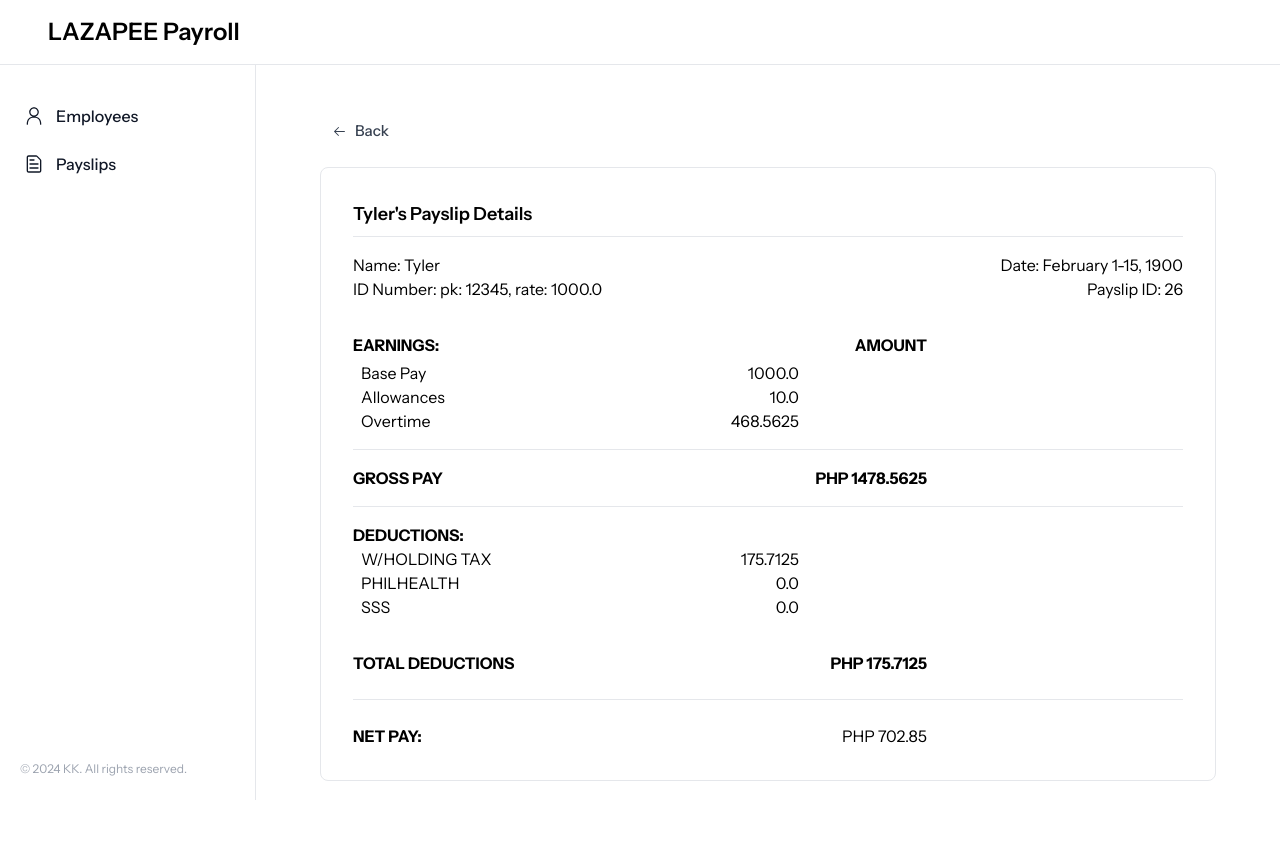
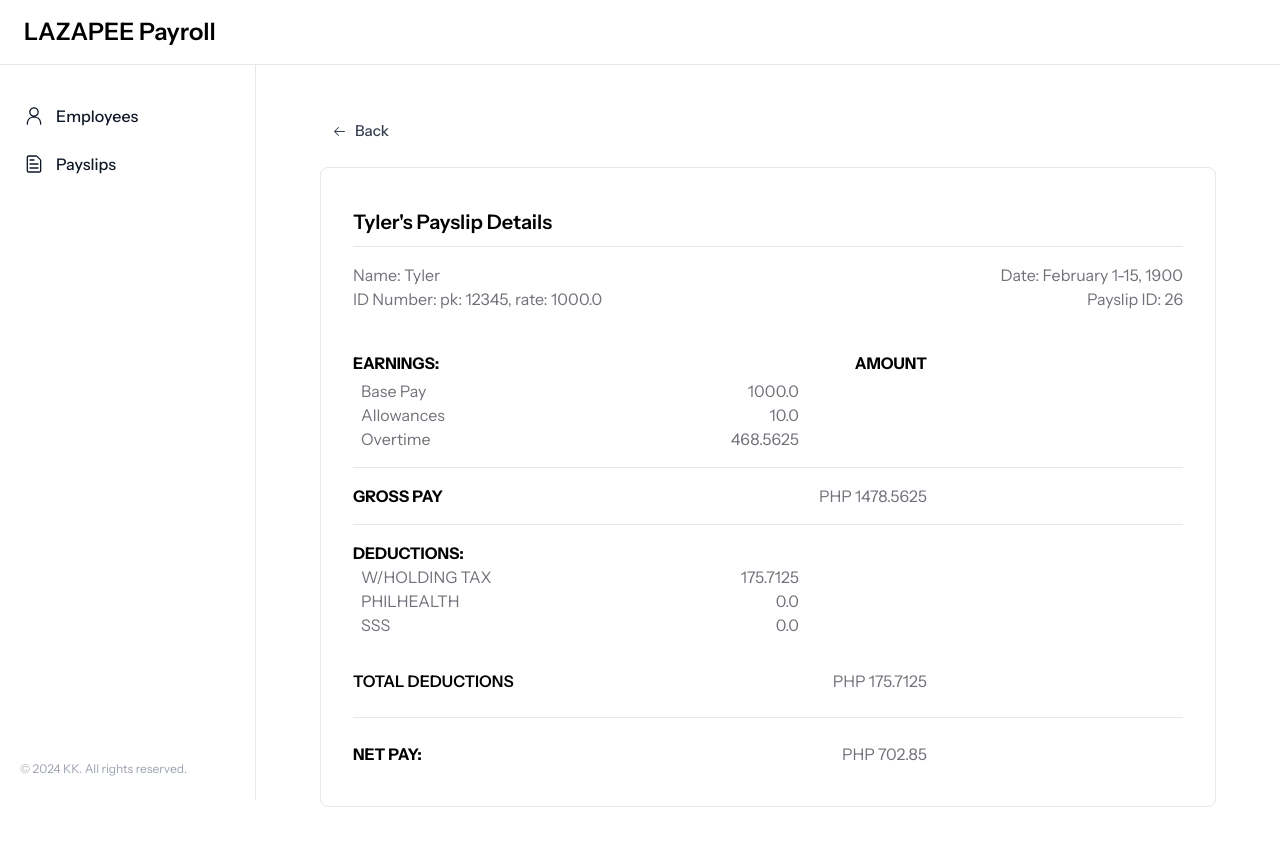
Before and after one commit to kirpnlbr/Final-Project, a Django app: page /view_payslip/26/ in a window 1280 px wide. Before the commit the page ends 800 px from the top, so only its background shows below. Run offline with Django 5.2, Linux system fonts and the light colour scheme; data comes from the database, SQL or seed files in the repository; some libraries are stand-ins or nearby versions.

Commit message:
fix: tweak payroll styles

```diff
--- a/Lazapee/payroll_app/templates/payroll_app/base.html
+++ b/Lazapee/payroll_app/templates/payroll_app/base.html
@@ -46,16 +46,6 @@
             <!-- Lazapee -->
             <div class="flex items-center justify-start rtl:justify-end h-full">
                <a href="/" class="flex ms-1 md:me-24 items-center">
-                  <svg width="24" height="24" viewBox="0 0 24 24" fill="none" xmlns="http://www.w3.org/2000/svg">
-                     <path d="M3 2652.5V1562L1422.5 2328V3510.5L3 2652.5Z" fill="#F4057E" />
-                     <path d="M2842 2650.9V1559L1422 2327.99V3510L2842 2650.9Z" fill="#FEFFFF" />
-                     <path fill-rule="evenodd" clip-rule="evenodd"
-                        d="M723.521 1144.53C726.401 1148.09 1023.68 1514.98 1405.5 1548C1822.69 1584.08 2142.48 1176.07 2152.75 1162.83L2845 1561.49L1422 2327.49L0 1561.49L723.521 1144.53Z"
-                        fill="#F17302" />
-                     <path
-                        d="M1455.95 167.5C942.947 156.846 727 1151.5 727 1151.5L557 1243C557 1243 754.357 -18.1988 1455.95 0.199351C2144.86 18.2647 2288 1243 2288 1243L2153.61 1168.12C2153.61 1168.12 1960.23 177.973 1455.95 167.5Z"
-                        fill="#F17302" />
-                  </svg>
                   <span class="ml-2 text-xl font-semibold sm:text-2xl whitespace-nowrap">LAZAPEE Payroll</span>
                </a>
             </div>
--- a/Lazapee/payroll_app/templates/payroll_app/view_payslip.html
+++ b/Lazapee/payroll_app/templates/payroll_app/view_payslip.html
@@ -17,12 +17,12 @@
 </div>
 
 <!-- Payslip table -->
-<div class="rounded-lg border border-gray-200 p-8">
+<div class="rounded-lg border border-gray-200 px-8 py-10">
     <!-- Title -->
-    <span class="text-lg font-semibold">{{ payslip.id_number.name }}'s Payslip Details</span>
-    <hr class="mt-2" />
+    <span class="text-xl font-semibold">{{ payslip.id_number.name }}'s Payslip Details</span>
+    <hr class="mt-2.5" />
     <!-- Employee Details -->
-    <div class="flex flex-row justify-between mt-4">
+    <div class="flex flex-row justify-between mt-4 text-[#71717A]">
         <div>
             <p>Name: {{ payslip.id_number.name }}</p>
         </div>
@@ -30,7 +30,7 @@
             <p>Date: {{ payslip.month|title }} {{ payslip.date_range }}, {{ payslip.year }}</p>
         </div>
     </div>
-    <div class="flex flex-row justify-between mb-8">
+    <div class="flex flex-row justify-between mb-10 text-[#71717A]">
         <div>
             <p>ID Number: {{ payslip.id_number }}</p>
         </div>
@@ -48,7 +48,7 @@
         </div>
     </div>
     <!-- Base Pay -->
-    <div class="flex flex-row justify-between">
+    <div class="flex flex-row justify-between text-[#71717A]">
         <div>
             <h3 class="ml-2">Base Pay</h3>
         </div>
@@ -57,7 +57,7 @@
         </div>
     </div>
     <!-- Allowances -->
-    <div class="flex flex-row justify-between">
+    <div class="flex flex-row justify-between text-[#71717A]">
         <div>
             <h3 class="ml-2">Allowances</h3>
         </div>
@@ -66,7 +66,7 @@
         </div>
     </div>
     <!-- Overtime -->
-    <div class="flex flex-row justify-between">
+    <div class="flex flex-row justify-between text-[#71717A]">
         <div>
             <h3 class="ml-2">Overtime</h3>
         </div>
@@ -76,11 +76,11 @@
     </div>
     <hr class="my-4" />
     <!-- Gross Pay -->
-    <div class="flex flex-row justify-between font-bold">
+    <div class="flex flex-row justify-between">
         <div>
-            <h2>GROSS PAY</h2>
+            <h2 class="font-bold">GROSS PAY</h2>
         </div>
-        <div class="mr-64">
+        <div class="mr-64 text-[#71717A]">
             <h2>PHP {{ gross_pay }}</h2>
         </div>
     </div>
@@ -92,9 +92,9 @@
         </div>
     </div>
     <!-- W/ Holding Tax -->
-    <div class="flex flex-row justify-between">
+    <div class="flex flex-row justify-between text-[#71717A]">
         <div>
-            <h3 class="ml-2 uppercase">W/holding Tax</h3>
+            <h3 class="ml-2 uppercase ">W/holding Tax</h3>
         </div>
         <div class="mr-96">
             <p>{{ payslip.deductions_tax }}</p>
@@ -102,7 +102,7 @@
     </div>
     {% if payslip.pay_cycle == '1' %}
     <!-- Pag-ibig -->
-    <div class="flex flex-row justify-between">
+    <div class="flex flex-row justify-between text-[#71717A]">
         <div>
             <h3 class="ml-2 uppercase">Pag-ibig</h3>
         </div>
@@ -112,7 +112,7 @@
     </div>
     {% else %}
     <!-- Philhealth -->
-    <div class="flex flex-row justify-between">
+    <div class="flex flex-row justify-between text-[#71717A]">
         <div>
             <h3 class="ml-2 uppercase">Philhealth</h3>
         </div>
@@ -121,7 +121,7 @@
         </div>
     </div>
     <!-- SSS -->
-    <div class="flex flex-row justify-between mb-8">
+    <div class="flex flex-row justify-between mb-8 text-[#71717A]">
         <div>
             <h3 class="ml-2">SSS</h3>
         </div>
@@ -131,12 +131,12 @@
     </div>
     {% endif %}
     <!-- Total Deductions -->
-    <div class="flex flex-row justify-between font-bold">
+    <div class="flex flex-row justify-between">
         <div>
-            <h2>TOTAL DEDUCTIONS</h2>
+            <h2 class="font-semibold">TOTAL DEDUCTIONS</h2>
         </div>
         <div>
-            <h2 class="mr-64">PHP {{ total_deductions }}</h2>
+            <h2 class="mr-64 text-[#71717A]">PHP {{ total_deductions }}</h2>
         </div>
     </div>
     <hr class="my-6" />
@@ -146,7 +146,7 @@
             <h2 class="font-bold">NET PAY:</h2>
         </div>
         <div>
-            <p class="mr-64">PHP {{ payslip.total_pay }}</p>
+            <p class="mr-64 text-[#71717A]">PHP {{ payslip.total_pay }}</p>
         </div>
     </div>
 </div>
```
